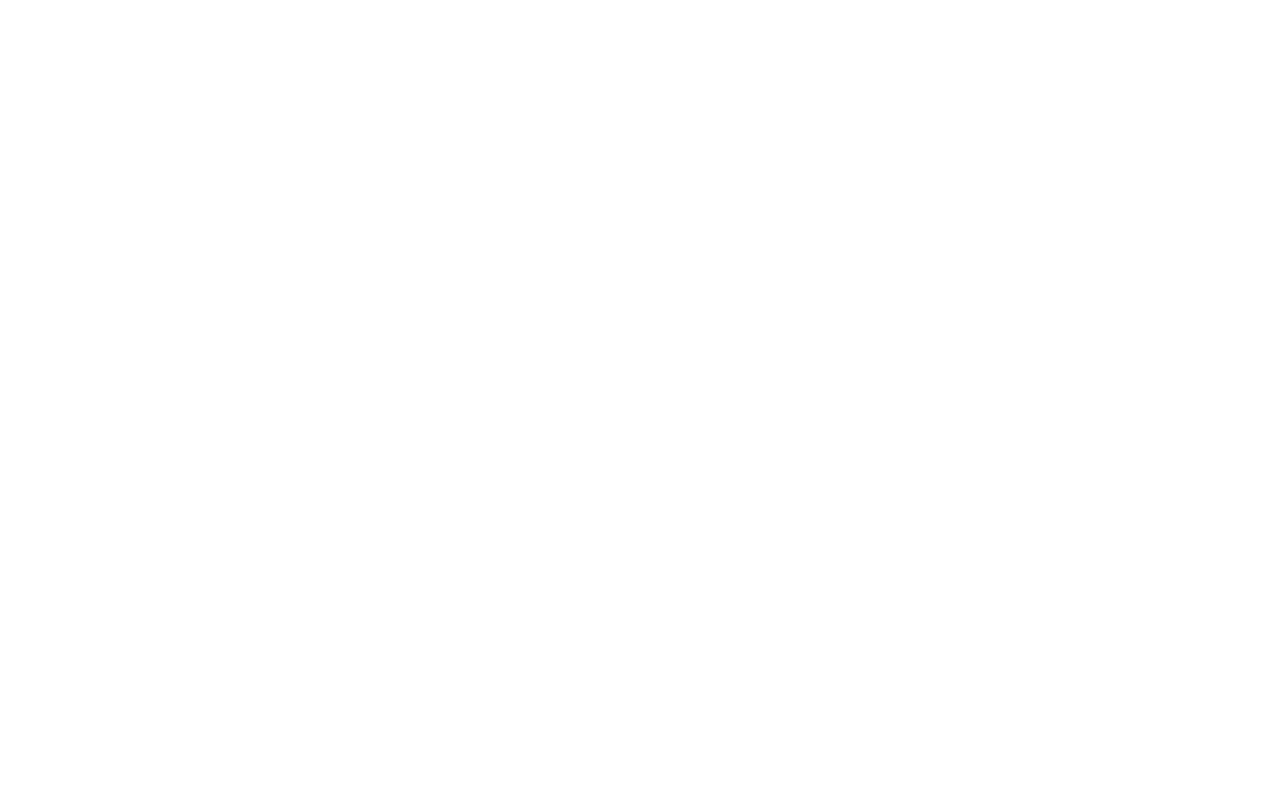
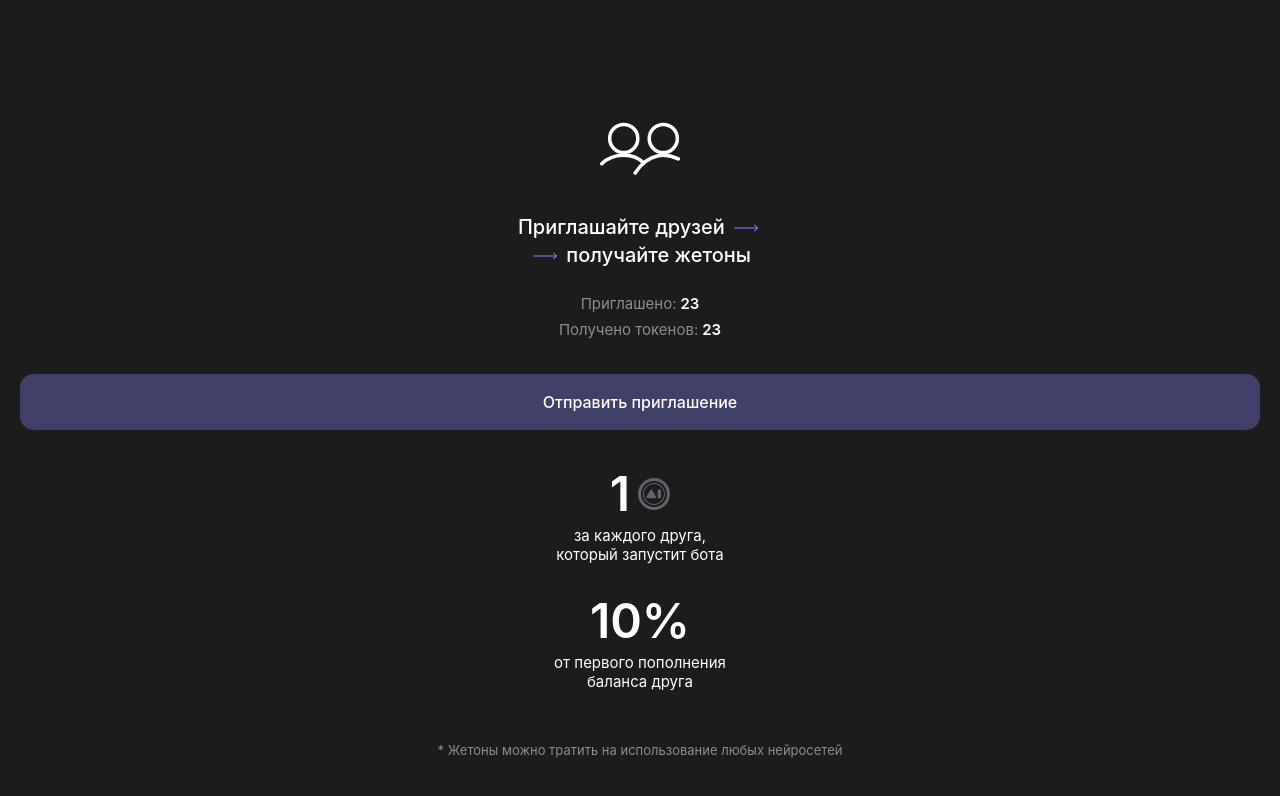
Before and after one commit to amchos/neuro-bot-vite-vue, a Vue app: page /invite in a window 1280 px wide. Before the commit this address had no page. Shown: the top 796 px of the page. Built offline with nearby package versions, Linux system fonts and the light colour scheme.

Commit message:
inviteFriendPage

```diff
--- a/src/router/index.js
+++ b/src/router/index.js
@@ -1,12 +1,19 @@
 import { createRouter, createWebHistory } from 'vue-router';
 import { useAppStore } from '@/stores/app';
 import HomeView from '@/views/HomeView.vue';
+import InviteView from '@/views/InviteView.vue';
 
 const routes = [
     {
         path: '/',
         name: 'home',
         component: HomeView,
+        meta: { requiresAuth: true },
+    },
+    {
+        path: '/invite',
+        name: 'invite',
+        component: InviteView,
         meta: { requiresAuth: true },
     },
     // Добавьте другие маршруты здесь
--- a/src/views/HomeView.vue
+++ b/src/views/HomeView.vue
@@ -1,5 +1,6 @@
 <script setup>
 import { computed, ref } from 'vue'
+import { useRouter } from 'vue-router'
 import { useAppStore } from '@/stores/app'
 import balanceIcon from '@/assets/icons/balance-icon.svg'
 import addBalanceIcon from '@/assets/icons/add-balance-icon.svg'
@@ -11,6 +12,7 @@ import ModelDetailsModal from '@/components/ModelDetailsModal.vue'
 import ProBanner from '@/components/ProBanner.vue'
 
 const appStore = useAppStore()
+const router = useRouter()
 
 // Computed properties
 const userBalance = computed(() => appStore.userBalance || 0)
@@ -128,7 +130,7 @@ const handleChats = () => {
 }
 
 const handleInvite = () => {
-  console.log('Invite clicked')
+  router.push('/invite')
 }
 
 const handleModelSelect = (model, categoryCost) => {
--- /dev/null
+++ b/src/views/InviteView.vue
@@ -0,0 +1,210 @@
+<script setup>
+import { useRouter } from 'vue-router'
+import referalMainIcon from '@/assets/icons/referal-main-icon.svg'
+import balanceIcon from '@/assets/icons/balance-icon.svg'
+import longArrowIcon from '@/assets/icons/long-arrow-icon.svg'
+import telegramService from '@/services/telegram'
+
+const router = useRouter()
+
+const handleBack = () => {
+  router.back()
+}
+
+const handleInvite = () => {
+  // TODO: Implement actual invite logic via Telegram
+  console.log('Invite button clicked')
+  telegramService.hapticLight()
+}
+</script>
+
+<template>
+  <div class="invite-page">
+    <div class="content-wrapper">
+      <!-- Header Icon -->
+      <div class="header-icon">
+        <img :src="referalMainIcon" alt="Friends" width="100%" height="100%" />
+      </div>
+
+      <!-- Title -->
+      <h1 class="title">
+        Приглашайте друзей
+        <img :src="longArrowIcon" class="arrow-icon" alt="->" />
+        <br />
+        <img :src="longArrowIcon" class="arrow-icon" alt="->" />
+        получайте жетоны
+      </h1>
+
+      <!-- Stats -->
+      <div class="stats">
+        <div class="stat-row">
+          <span class="stat-label">Приглашено:</span>
+          <span class="stat-value">23</span>
+        </div>
+        <div class="stat-row">
+          <span class="stat-label">Получено токенов:</span>
+          <span class="stat-value">23</span>
+        </div>
+      </div>
+
+      <!-- Invite Button -->
+      <button class="invite-button" @click="handleInvite">
+        Отправить приглашение
+      </button>
+
+      <!-- Rewards -->
+      <div class="rewards-section">
+        <!-- Reward 1 -->
+        <div class="reward-item">
+          <div class="reward-amount">
+            1
+            <img :src="balanceIcon" class="token-icon" alt="Token" />
+          </div>
+          <p class="reward-desc">
+            за каждого друга,<br />
+            который запустит бота
+          </p>
+        </div>
+
+        <!-- Reward 2 -->
+        <div class="reward-item">
+          <div class="reward-amount">10%</div>
+          <p class="reward-desc">
+            от первого пополнения<br />
+            баланса друга
+          </p>
+        </div>
+      </div>
+    </div>
+
+    <!-- Footer -->
+    <div class="footer">
+      * Жетоны можно тратить на использование любых нейросетей
+    </div>
+  </div>
+</template>
+
+<style scoped>
+.invite-page {
+  min-height: 100vh;
+  background-color: #1c1c1e;
+  color: white;
+  display: flex;
+  flex-direction: column;
+  padding: 20px;
+  font-family: -apple-system, BlinkMacSystemFont, 'Segoe UI', Roboto, Helvetica, Arial, sans-serif;
+  box-sizing: border-box;
+}
+
+.content-wrapper {
+  flex: 1;
+  display: flex;
+  flex-direction: column;
+  align-items: center;
+  justify-content: center;
+  padding-top: 40px;
+}
+
+.header-icon {
+  width: 80px;
+  height: 80px;
+  margin-bottom: 24px;
+}
+
+.title {
+  font-size: 20px;
+  font-weight: 500;
+  text-align: center;
+  line-height: 1.4;
+  margin-bottom: 24px;
+}
+
+.arrow-icon {
+  display: inline-block;
+  width: 24px;
+  height: 12px;
+  vertical-align: middle;
+  margin: 0 4px;
+}
+
+.stats {
+  display: flex;
+  flex-direction: column;
+  gap: 4px;
+  margin-bottom: 32px;
+  text-align: center;
+}
+
+.stat-row {
+  font-size: 15px;
+  color: #8E8E93;
+}
+
+.stat-value {
+  color: white;
+  font-weight: 600;
+  margin-left: 4px;
+}
+
+.invite-button {
+  width: 100%;
+  background-color: #3F3F68; /* Matching the purple/blue button in design */
+  color: white;
+  border: none;
+  border-radius: 14px;
+  padding: 16px;
+  font-size: 16px;
+  font-weight: 500;
+  cursor: pointer;
+  margin-bottom: 40px;
+  transition: opacity 0.2s;
+}
+
+.invite-button:active {
+  opacity: 0.8;
+}
+
+.rewards-section {
+  display: flex;
+  flex-direction: column;
+  gap: 32px;
+  align-items: center;
+  text-align: center;
+}
+
+.reward-item {
+  display: flex;
+  flex-direction: column;
+  align-items: center;
+  gap: 8px;
+}
+
+.reward-amount {
+  font-size: 48px;
+  font-weight: 600;
+  display: flex;
+  align-items: center;
+  gap: 8px;
+  line-height: 1;
+}
+
+.token-icon {
+  width: 32px;
+  height: 32px;
+  opacity: 0.6;
+}
+
+.reward-desc {
+  font-size: 15px;
+  line-height: 1.3;
+  color: white;
+}
+
+.footer {
+  text-align: center;
+  font-size: 13px;
+  color: #8E8E93;
+  padding-bottom: 20px;
+  margin-top: auto;
+}
+</style>
```
